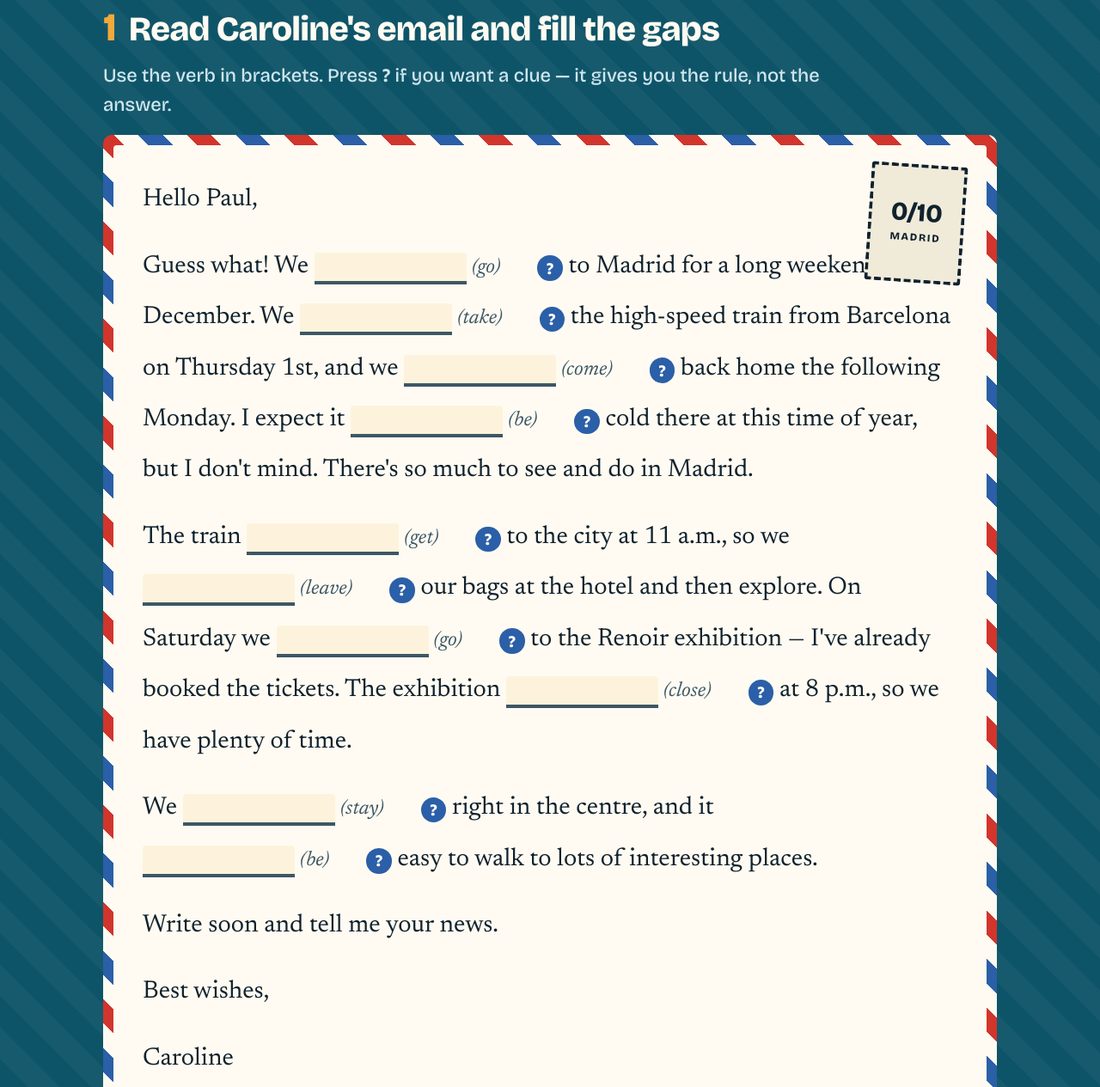
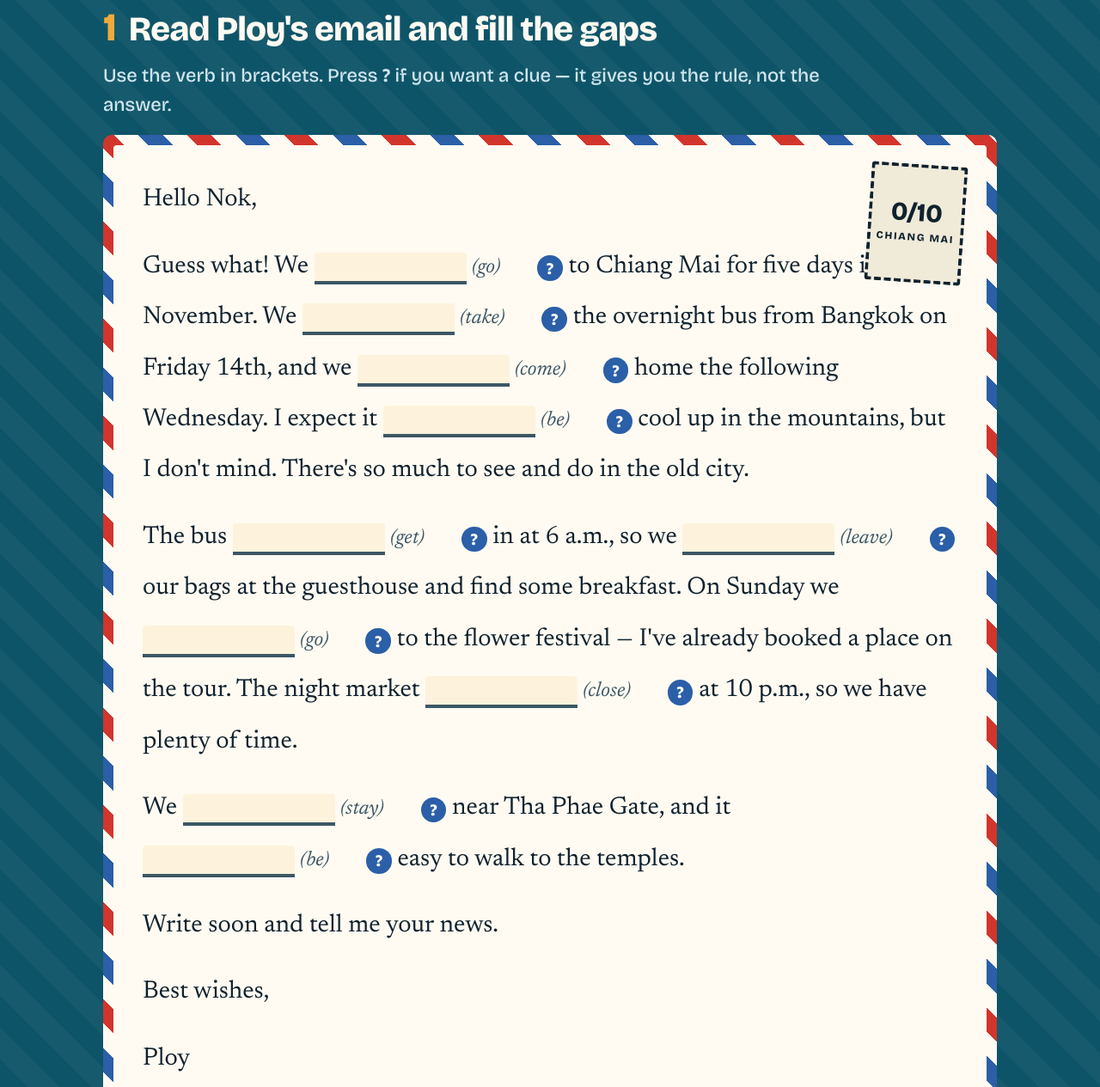
Before and after one commit to nobphie/email-writing-practice-1, a plain HTML site: page index.html in a window 1280 px wide. Shown: the part 1044-2309 px from the top of the page at 86% size. Drawn offline with nearby package versions, Linux system fonts and the light colour scheme.

Commit message:
Add files via upload

```diff
--- a/index.html
+++ b/index.html
@@ -1,5 +1,10 @@
 <meta charset="utf-8">
-<meta name="viewport" content="width=device-width, initial-scale=1">
+<meta name="robots" content="noindex, nofollow">
+<meta name="viewport" content="width=device-width, initial-scale=1, viewport-fit=cover">
+<meta name="theme-color" content="#0E5468">
+<meta name="mobile-web-app-capable" content="yes">
+<meta name="apple-mobile-web-app-capable" content="yes">
+<meta name="apple-mobile-web-app-title" content="Airmail">
 <title>Airmail — Writing an email about a trip</title>
 <link rel="preconnect" href="https://fonts.googleapis.com">
 <link rel="preconnect" href="https://fonts.gstatic.com" crossorigin>
@@ -259,6 +264,30 @@
   @media (prefers-reduced-motion:reduce){
     *{animation-duration:.01ms!important;transition-duration:.01ms!important}
   }
+
+  /* ---------- phones ---------- */
+  body{overflow-x:hidden}
+  input.blank,input.slot{max-width:100%}
+  @media (max-width:760px){
+    body{font-size:18px;padding-bottom:56px}
+    .wrap{padding:0 14px}
+    header{padding:26px 0 4px}
+    .panel{padding:20px 18px;margin:18px 0}
+    .letter{padding:22px 18px;font-size:21px;line-height:1.95}
+    .gap{white-space:normal}
+    input.blank,input.slot{font-size:20px;max-width:70vw;padding:2px 6px}
+    .bar{flex-direction:column;align-items:stretch;gap:12px;padding:16px}
+    .bar .btn{width:100%}
+    .bar .status,.bar .count{text-align:center}
+    .rules{gap:12px}
+    .report li{padding:12px 14px}
+    .stamp{width:92px;height:114px}
+    .stamp-txt .big{font-size:25px}
+  }
+  @media (max-width:400px){
+    .letter{font-size:20px}
+    input.blank,input.slot{max-width:78vw}
+  }
   .sr{position:absolute;width:1px;height:1px;overflow:hidden;clip:rect(0 0 0 0)}
 </style>
 
@@ -266,7 +295,7 @@
   <header>
     <div class="eyebrow">Writing · Future forms</div>
     <h1>Send an email about your trip</h1>
-    <p class="sub">Two steps. Fix Caroline's email first, then write your own and send it.</p>
+    <p class="sub">Two steps. Fix Ploy's email first, then write your own and send it.</p>
   </header>
 
   <section class="panel brief">
@@ -303,14 +332,14 @@
   </div>
 
   <!-- ================= STEP 1 ================= -->
-  <div class="step"><span class="num">1</span><h2>Read Caroline's email and fill the gaps</h2></div>
+  <div class="step"><span class="num">1</span><h2>Read Ploy's email and fill the gaps</h2></div>
   <p class="step-note">Use the verb in brackets. Press <b>?</b> if you want a clue — it gives you the rule, not the answer.</p>
 
   <div class="airmail">
     <div class="letter" id="letter1">
       <div class="stamp" aria-hidden="true">
         <div class="stamp-fill" id="stampFill"></div>
-        <div class="stamp-txt"><span class="big" id="stampNum">0/10</span><span class="small">Madrid</span></div>
+        <div class="stamp-txt"><span class="big" id="stampNum">0/10</span><span class="small">Chiang Mai</span></div>
       </div>
       <div id="body1"></div>
     </div>
@@ -374,53 +403,53 @@
 
   /* ---------------- STEP 1 CONTENT ---------------- */
   var P1 = [
-    [ {t:"Hello Paul,"} ],
+    [ {t:"Hello Nok,"} ],
     [ {t:"Guess what! We "},
       {g:{id:"g1",cue:"go",ans:["are going","are going to go"],
           hint:"The trip is already decided and booked. Which form do we use for an arrangement?",
           why:"Arrangement — present continuous: We're going."}},
-      {t:" to Madrid for a long weekend in December. We "},
+      {t:" to Chiang Mai for five days in November. We "},
       {g:{id:"g2",cue:"take",ans:["are taking","are going to take"],
-          hint:"The train, the day and the time are all fixed. This is an arrangement.",
+          hint:"The bus, the day and the seats are all fixed. This is an arrangement.",
           why:"Arrangement — present continuous: We're taking."}},
-      {t:" the high-speed train from Barcelona on Thursday 1st, and we "},
+      {t:" the overnight bus from Bangkok on Friday 14th, and we "},
       {g:{id:"g3",cue:"come",ans:["are coming","are going to come"],
           hint:"Same trip, same diary. Keep the same form as the sentence before.",
-          why:"Arrangement — present continuous: We're coming back."}},
-      {t:" back home the following Monday. I expect it "},
+          why:"Arrangement — present continuous: We're coming home."}},
+      {t:" home the following Wednesday. I expect it "},
       {g:{id:"g4",cue:"be",ans:["is going to be"],
-          hint:"'I expect…' — Caroline is predicting the weather, not reading a timetable.",
-          why:"Prediction — going to: it's going to be cold."}},
-      {t:" cold there at this time of year, but I don't mind. There's so much to see and do in Madrid."} ],
-    [ {t:"The train "},
+          hint:"'I expect…' — Ploy is predicting the weather, not reading a timetable.",
+          why:"Prediction — going to: it's going to be cool."}},
+      {t:" cool up in the mountains, but I don't mind. There's so much to see and do in the old city."} ],
+    [ {t:"The bus "},
       {g:{id:"g5",cue:"get",ans:["gets"],
-          hint:"A train time is a timetable. Nobody in this email decided it.",
-          why:"Timetable — present simple: The train gets in at 11 a.m."}},
-      {t:" to the city at 11 a.m., so we "},
+          hint:"A bus time is a timetable. Nobody in this email decided it.",
+          why:"Timetable — present simple: The bus gets in at 6 a.m."}},
+      {t:" in at 6 a.m., so we "},
       {g:{id:"g6",cue:"leave",ans:["are going to leave"],
-          hint:"This is what Caroline plans to do when she arrives. It isn't booked.",
+          hint:"This is what Ploy plans to do when she arrives. It isn't booked.",
           why:"Intention — going to: we're going to leave our bags."}},
-      {t:" our bags at the hotel and then explore. On Saturday we "},
+      {t:" our bags at the guesthouse and find some breakfast. On Sunday we "},
       {g:{id:"g7",cue:"go",ans:["are going","are going to go"],
-          hint:"The tickets are already booked, so this is in the diary.",
-          why:"Arrangement — present continuous: we're going to the exhibition."}},
-      {t:" to the Renoir exhibition — I've already booked the tickets. The exhibition "},
+          hint:"The place on the tour is already booked, so this is in the diary.",
+          why:"Arrangement — present continuous: we're going to the flower festival."}},
+      {t:" to the flower festival — I've already booked a place on the tour. The night market "},
       {g:{id:"g8",cue:"close",ans:["closes"],
-          hint:"Opening hours belong to the museum, not to Caroline.",
-          why:"Timetable — present simple: The exhibition closes at 8 p.m."}},
-      {t:" at 8 p.m., so we have plenty of time."} ],
+          hint:"Opening hours belong to the market, not to Ploy.",
+          why:"Timetable — present simple: The market closes at 10 p.m."}},
+      {t:" at 10 p.m., so we have plenty of time."} ],
     [ {t:"We "},
       {g:{id:"g9",cue:"stay",ans:["are staying","are going to stay"],
-          hint:"The hotel is booked. Diary again.",
-          why:"Arrangement — present continuous: We're staying in the centre."}},
-      {t:" right in the centre, and it "},
+          hint:"The guesthouse is booked. Diary again.",
+          why:"Arrangement — present continuous: We're staying near the gate."}},
+      {t:" near Tha Phae Gate, and it "},
       {g:{id:"g10",cue:"be",ans:["is going to be"],
-          hint:"Caroline is looking at the map and predicting how easy it will be.",
+          hint:"Ploy is looking at the map and predicting how easy it will be.",
           why:"Prediction — going to: it's going to be easy to walk."}},
-      {t:" easy to walk to lots of interesting places."} ],
+      {t:" easy to walk to the temples."} ],
     [ {t:"Write soon and tell me your news."} ],
     [ {t:"Best wishes,"} ],
-    [ {t:"Caroline", sign:true} ]
+    [ {t:"Ploy", sign:true} ]
   ];
 
   /* ---------------- STEP 2 CONTENT ---------------- */
@@ -458,6 +487,10 @@
       w.className = "gap";
       var inp = document.createElement("input");
       inp.className = "blank"; inp.type = "text"; inp.autocomplete = "off";
+      inp.setAttribute("autocapitalize","none");
+      inp.setAttribute("autocorrect","off");
+      inp.setAttribute("spellcheck","false");
+      inp.setAttribute("enterkeyhint","done");
       inp.setAttribute("aria-label", "Gap: " + d.cue);
       inp.style.width = "10ch";
       var cue = document.createElement("span"); cue.className = "cue"; cue.textContent = "(" + d.cue + ")";
@@ -485,6 +518,10 @@
       var w = document.createElement("span"); w.className = "gap";
       var inp = document.createElement("input");
       inp.className = "slot"; inp.type = "text"; inp.autocomplete = "off";
+      inp.setAttribute("autocorrect","off");
+      inp.setAttribute("enterkeyhint","next");
+      inp.setAttribute("autocapitalize",
+        /^(s1|s2|s4|s6|s7|s10|s14)$/.test(d.id) ? "words" : "none");
       inp.placeholder = d.ph; inp.setAttribute("aria-label", d.ph);
       inp.style.width = d.w; inp.dataset.base = d.w;
       var mk = document.createElement("span"); mk.className = "mark"; mk.textContent = "";
@@ -506,7 +543,7 @@
   });
 
   function grow(inp, base){
-    var n = Math.max(base, inp.value.length + 2);
+    var n = Math.max(base, Math.min(inp.value.length + 2, 30));
     inp.style.width = n + "ch";
   }
 
```
